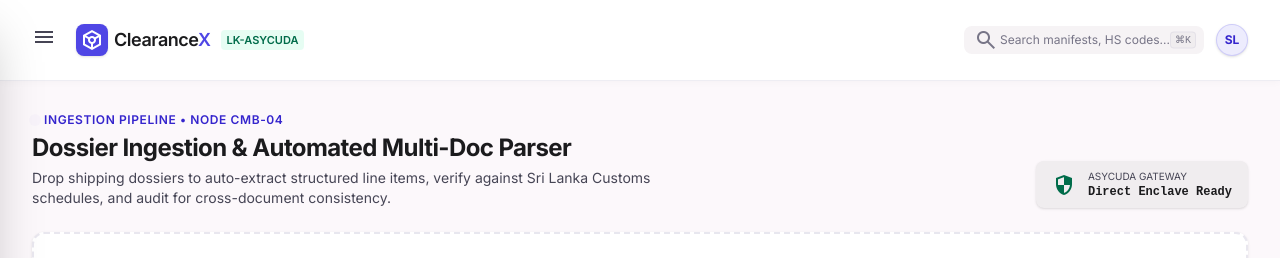
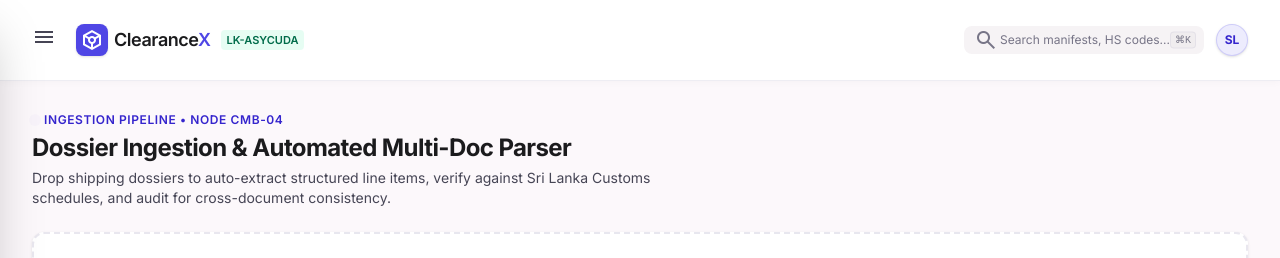
Before and after one commit to nadija-smwg/Code_Splach_AI, a React (Vite) app in the folder frontend/: page /dossiers in a window 1280 px wide. Shown: the top 258 px of the page. Built offline with nearby package versions, Linux system fonts and the light colour scheme; no server answers.

Commit message:
frontend : unwanted element removed

```diff
--- a/frontend/src/components/screens/ScreenDossiers.tsx
+++ b/frontend/src/components/screens/ScreenDossiers.tsx
@@ -139,13 +139,7 @@ export function ScreenDossiers({ onTriggerToast }: Props) {
             Drop shipping dossiers to auto-extract structured line items, verify against Sri Lanka Customs schedules, and audit for cross-document consistency.
           </p>
         </div>
-        <div className="bg-surface-container px-4 py-2 rounded-lg flex items-center gap-3 shadow-sm">
-          <span className="material-symbols-outlined text-secondary text-[20px]">security</span>
-          <div>
-            <div className="text-[10px] text-on-surface-variant uppercase">ASYCUDA Gateway</div>
-            <div className="text-xs font-semibold font-mono">Direct Enclave Ready</div>
-          </div>
-        </div>
+
       </div>
 
       {/* Drop Zone */}
```
